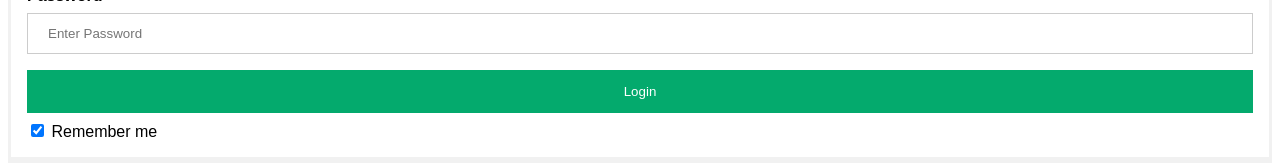
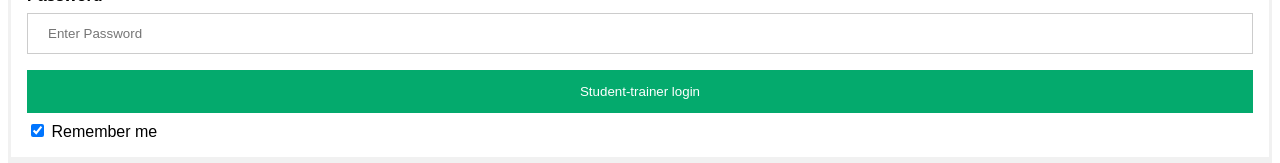
Before and after one commit to Srikanth85192/login-page, a plain HTML site: page index.html in a window 1280 px wide. Shown: the part 729-892 px from the top of the page. Drawn offline with Linux system fonts and the light colour scheme.

Commit message:
Update index.html
completed

```diff
--- a/index.html
+++ b/index.html
@@ -82,7 +82,7 @@ span.psw {
     <label for="psw"><b>Password</b></label>
     <input type="password" placeholder="Enter Password" name="psw" required>
 
-    <button type="submit">Login</button>
+    <button type="submit">Student-trainer login</button>
     <label>
       <input type="checkbox" checked="checked" name="remember"> Remember me
     </label>
```
